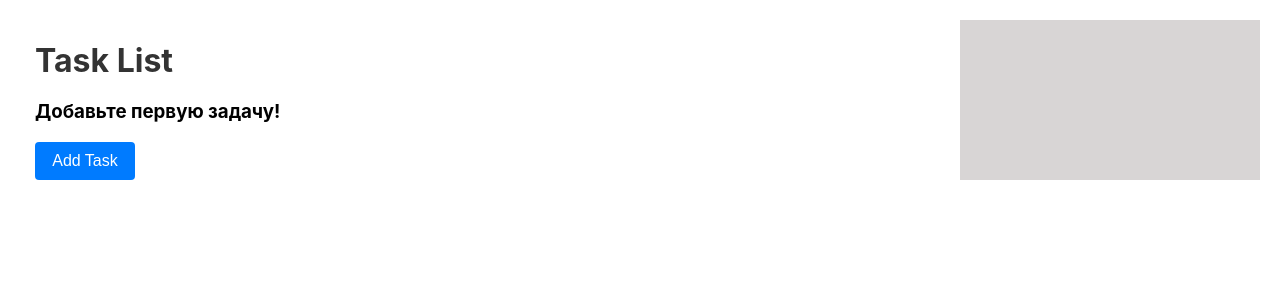
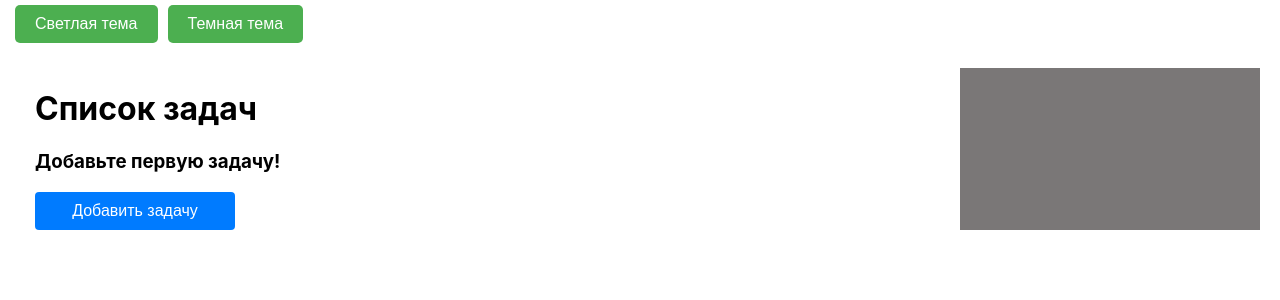
Before and after one commit to antoshkaxxr/task-list, a React (Create React App) app: page / in a window 1280 px wide. Shown: the top 300 px of the page. Built offline with nearby package versions, Linux system fonts and the light colour scheme.

Commit message:
additional functionality

```diff
--- a/src/components/task-item/task-item-styles.scss
+++ b/src/components/task-item/task-item-styles.scss
@@ -4,13 +4,8 @@
     padding: 16px;
     margin-top: 16px;
     margin-bottom: 16px;
-    background-color: #f9f9f9;
     box-shadow: 0 4px 8px rgba(0, 0, 0, 0.1);
     transition: background-color 0.3s ease;
-
-    &:hover {
-        background-color: #f1f1f1;
-    }
 
     .task-header {
         display: flex;
--- a/src/components/task-item/task-item.tsx
+++ b/src/components/task-item/task-item.tsx
@@ -1,4 +1,4 @@
-import React, { useState } from "react";
+import React, {useState} from "react";
 import { generateId } from "../../helper-functions/helper-functions";
 import { Modal } from "../modal/modal";
 import './task-item-styles.scss';
@@ -11,14 +11,20 @@ export function TaskItem({ task, onUpdate, onDelete, onSelect }: TaskItemProps)
     const handleCheckboxChange = (event: React.ChangeEvent<HTMLInputElement>) => {
         const completed = event.target.checked;
 
+        const updateSubtasksCompletion = (subtasks: Task[], completed: boolean): Task[] => {
+            return subtasks.map(subtask => ({
+                ...subtask,
+                completed,
+                subtasks: updateSubtasksCompletion(subtask.subtasks, completed),
+            }));
+        };
+
         const updatedTask = {
             ...task,
             completed,
-            subtasks: task.subtasks.map(subtask => ({
-                ...subtask,
-                completed,
-            })),
+            subtasks: updateSubtasksCompletion(task.subtasks, completed),
         };
+
         onUpdate(updatedTask);
     };
 
@@ -44,7 +50,6 @@ export function TaskItem({ task, onUpdate, onDelete, onSelect }: TaskItemProps)
     };
 
     const handleAddSubtask = () => {
-        task.expanded = true;
         const newSubtask = {
             id: generateId(),
             title: "New Subtask",
@@ -52,8 +57,9 @@ export function TaskItem({ task, onUpdate, onDelete, onSelect }: TaskItemProps)
             subtasks: [],
             completed: false,
             expanded: false,
+            parentTask: task
         };
-        const updatedTask = { ...task, subtasks: [...task.subtasks, newSubtask] };
+        const updatedTask = { ...task, expanded: true, subtasks: [...task.subtasks, newSubtask] };
         onUpdate(updatedTask);
     };
 
--- a/src/index.css
+++ b/src/index.css
@@ -11,3 +11,13 @@ code {
   font-family: source-code-pro, Menlo, Monaco, Consolas, 'Courier New',
     monospace;
 }
+
+body.light {
+  background-color: #ffffff;
+  color: #000000;
+}
+
+body.dark {
+  background-color: #333333;
+  color: #ffffff;
+}
--- a/src/pages/main-page/main-page-styles.scss
+++ b/src/pages/main-page/main-page-styles.scss
@@ -1,12 +1,41 @@
 h1 {
     font-size: 2rem;
-    color: #333;
-    margin-bottom: 20px;
     margin-left: 15px;
 }
 
 h3 {
     margin-left: 15px;
+}
+
+.theme-switcher {
+  margin-left: 10px;
+
+  button {
+    background-color: #4CAF50;
+    border: none;
+    color: white;
+    padding: 10px 20px;
+    text-align: center;
+    text-decoration: none;
+    display: inline-block;
+    font-size: 16px;
+    margin: 5px;
+    cursor: pointer;
+    border-radius: 5px;
+    transition: background-color 0.3s ease;
+
+    &:hover {
+      background-color: #45a049;
+    }
+
+    &.dark-theme {
+      background-color: #555;
+    }
+
+    &.dark-theme:hover {
+      background-color: #777;
+    }
+  }
 }
 
 .main-page {
@@ -22,7 +51,7 @@ h3 {
 
 .task-details {
   flex: 0 0 300px;
-  background-color: #d8d5d5;
+  background-color: #7a7777;
 }
 
 .task-details h2, .task-details p {
@@ -40,7 +69,7 @@ h3 {
    margin-left: 15px;
    margin-top: 10px;
    display: block;
-   width: 100px;
+   width: 200px;
    transition: background-color 0.3s;
 
    &:hover {
--- a/src/pages/main-page/main-page.tsx
+++ b/src/pages/main-page/main-page.tsx
@@ -12,13 +12,23 @@ const loadTasksFromLocalStorage = (): Task[] => {
     return tasks ? JSON.parse(tasks) : [];
 };
 
+const loadThemeFromLocalStorage = () => {
+    return localStorage.getItem("theme") || "system";
+};
+
 export function MainPage() {
     const [tasks, setTasks] = useState<Task[]>(loadTasksFromLocalStorage());
     const [selectedTask, setSelectedTask] = useState<Task | null>(null);
+    const [theme, setTheme] = useState(loadThemeFromLocalStorage());
 
     useEffect(() => {
         saveTasksToLocalStorage(tasks);
     }, [tasks]);
+
+    useEffect(() => {
+        localStorage.setItem("theme", theme);
+        document.body.className = theme;
+    }, [theme]);
 
     const handleUpdateTask = (updatedTask: Task) => {
         setTasks(tasks.map((task) => task.id === updatedTask.id ? updatedTask : task));
@@ -44,10 +54,19 @@ export function MainPage() {
         setSelectedTask(task);
     };
 
+    const handleThemeChange = (newTheme: string) => {
+        setTheme(newTheme);
+    };
+
     return (
+        <>
+            <div className="theme-switcher">
+                <button onClick={() => handleThemeChange("light")}>Светлая тема</button>
+                <button onClick={() => handleThemeChange("dark")}>Темная тема</button>
+            </div>
             <div className="main-page">
                 <div className="task-list">
-                <h1>Task List</h1>
+                    <h1>Список задач</h1>
                     {tasks.length === 0 && (
                         <h3>Добавьте первую задачу!</h3>
                     )}
@@ -60,7 +79,7 @@ export function MainPage() {
                             onSelect={handleTaskSelect}
                         />
                     ))}
-                <button className="add-task-button" onClick={handleAddTask}>Add Task</button>
+                    <button className="add-task-button" onClick={handleAddTask}>Добавить задачу</button>
                 </div>
                 <div className="task-details">
                     {selectedTask && (
@@ -71,5 +90,6 @@ export function MainPage() {
                     )}
                 </div>
             </div>
+        </>
     );
 }
```
Lines whose indentation alone changed are shown as unchanged.
